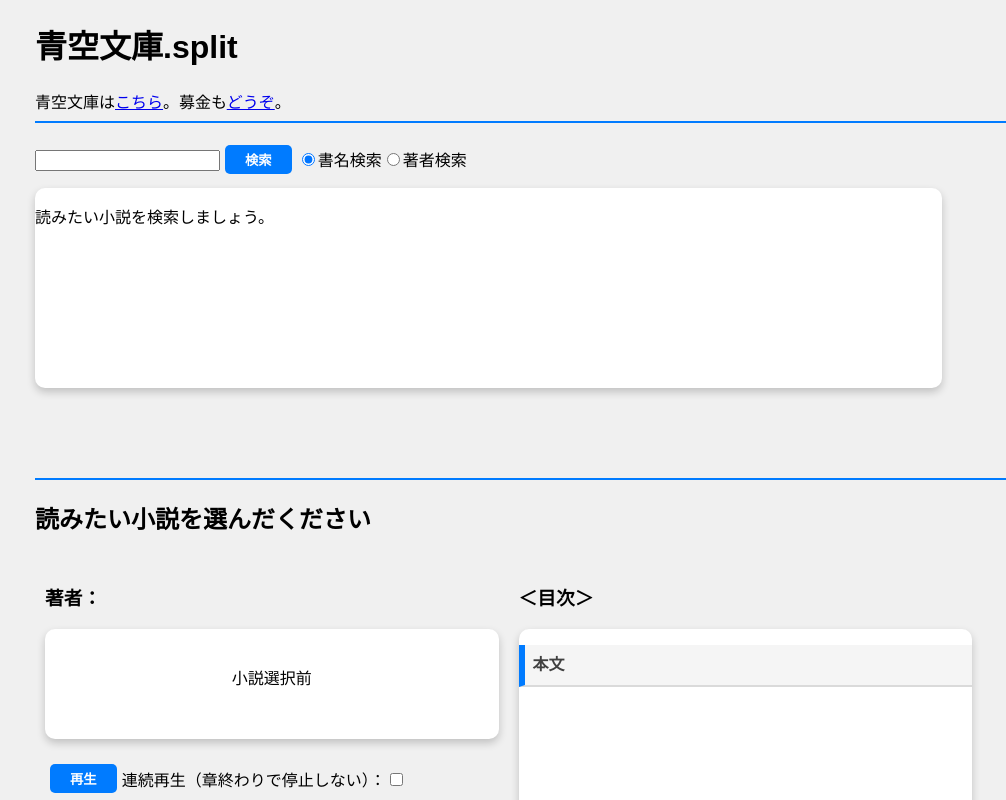
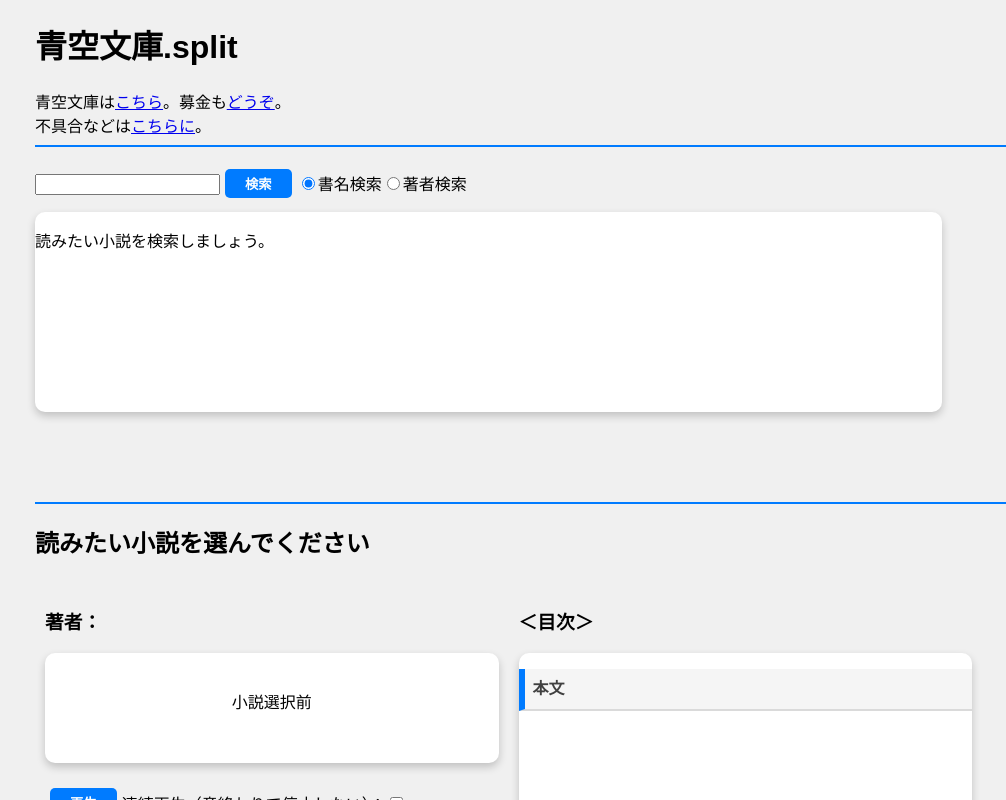
Before and after one commit to shinra-s/aozora_ts, a React (Create React App) app in the folder frontend/: page / in a window 1280 px wide. Shown: the top 800 px of the page, without its empty margins (101-1107 px from the left). Built offline with nearby package versions, Linux system fonts and the light colour scheme.

Commit message:
Fix typo

```diff
--- a/frontend/src/App.js
+++ b/frontend/src/App.js
@@ -12,7 +12,7 @@
     //著者
     author: '',
     //題名
-    title: '読みたい小説を選んだください',
+    title: '読みたい小説を選んでください',
     //本文（章単位で章題と文節で区切った本文のペア）
     mainText: [['本文',['小説選択前']]],
   });
@@ -31,7 +31,8 @@
   return (
     <div>
       <h1>青空文庫.split</h1>
-      青空文庫は<a href="https://www.aozora.gr.jp/index.html">こちら</a>。募金も<a href="https://honnomirai.net/">どうぞ</a>。
+      青空文庫は<a href="https://www.aozora.gr.jp/index.html">こちら</a>。募金も<a href="https://honnomirai.net/">どうぞ</a>。<br></br>
+      不具合などは<a href="https://docs.google.com/forms/d/e/1FAIpQLSeSTa4bhIKoLixDe17bOyM_I6cj6uUzKasFalrb8-U72eWc8Q/viewform">こちらに</a>。
       <hr color='#007bff'></hr>
       <NovelChoicer
         setContentIndex={setContentIndex}
--- a/frontend/src/components/NovelChoicer.js
+++ b/frontend/src/components/NovelChoicer.js
@@ -86,6 +86,9 @@
         setSaveJson({result: []});
     };
 
+    // 正規表現パターン
+    const regexPattern = /^https:\/\/www\.aozora\.gr\.jp\/cards\/\d+\/files\/\d+_\d+\.html$/;
+
     if (searchResult === null) {
         if (saveJson?.result?.length > 0) {
             const fullname = (containKatakana(saveJson.result[0].firstname) && containKatakana(saveJson.result[0].lastname)) ? `${saveJson.result[0].firstname} ${saveJson.result[0].lastname}` : `${saveJson.result[0].lastname} ${saveJson.result[0].firstname}`;
@@ -120,9 +123,9 @@
                         <h5>{fullname}</h5>
                         <a href={book.card_url} target="_blank" rel="noopener noreferrer">詳細<ImNewTab/></a>
                         <button class='read-button'
-                        disabled={isPlaying}
+                        disabled={isPlaying || !regexPattern.test(book.html_url)}
                         onClick={() => handleNovelUrl(book.html_url)}>
-                        読む
+                        {regexPattern.test(book.html_url) ? '読む' : '非対応'}
                         </button>
                     </p>
                 </li>
@@ -196,8 +199,12 @@
       // eslint-disable-next-line react-hooks/exhaustive-deps
     }, [novelUrl]);
 
+    // 正規表現パターン
+    const regexPattern = /^https:\/\/www\.aozora\.gr\.jp\/cards\/\d+\/files\/\d+_\d+\.html$/;
+
     const fetchNovel = async (conIndex = 0, curIndex = 0) => {
         if (novelUrl === '') return;
+        if (!regexPattern.test(novelUrl)) return;
         console.log("小説取得");
         setStatusNovelUrl('小説取得中')
         setCurrentIndex(0);
```
